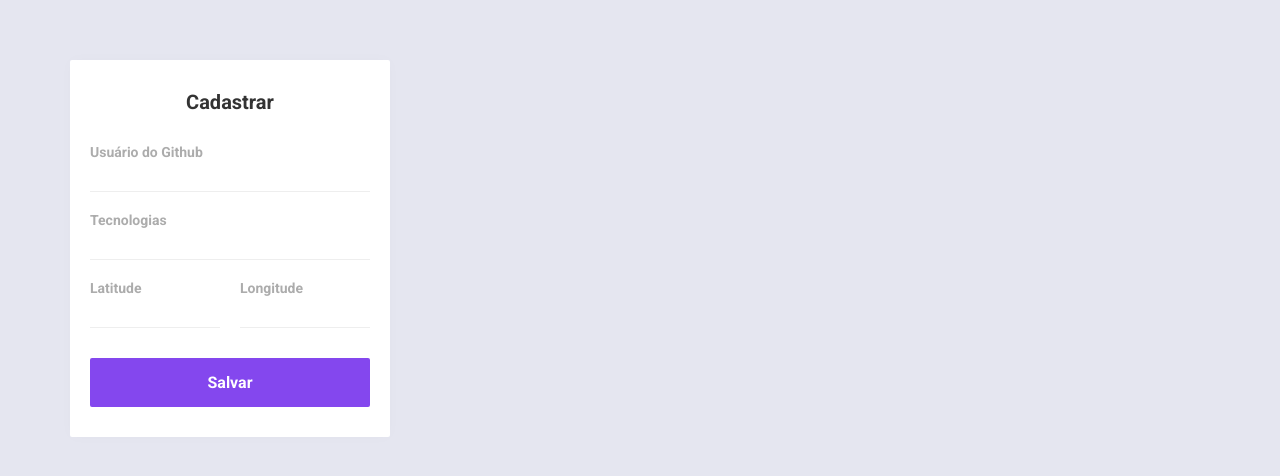
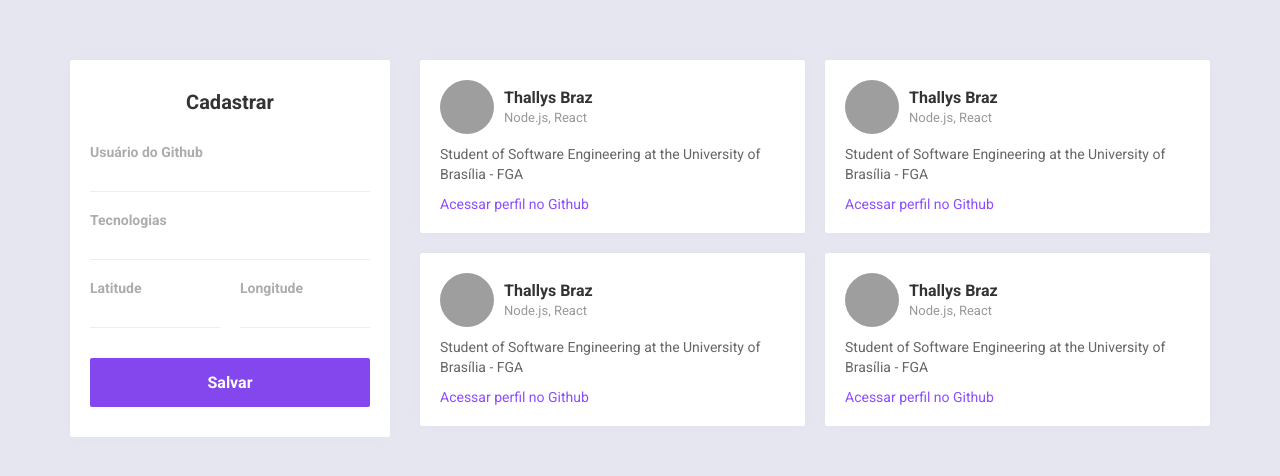
Before and after one commit to thallysbraz/OmniStack10, a React (Create React App) app in the folder web/: page / in a window 1280 px wide. Shown: the top 476 px of the page. Built offline with nearby package versions, Linux system fonts and the light colour scheme; grey boxes are pictures that could not be loaded.

Commit message:
Style list

```diff
--- a/web/src/App.css
+++ b/web/src/App.css
@@ -7,3 +7,7 @@
   flex-direction: row;
   align-items: flex-start;
 }
+
+#app main {
+  margin-left: 30px;
+}
--- a/web/src/App.js
+++ b/web/src/App.js
@@ -3,6 +3,7 @@
 import "./global.css";
 import "./App.css";
 import "./Sidebar.css";
+import "./Main.css";
 
 function App() {
   return (
@@ -35,7 +36,89 @@
           <button type="submit">Salvar</button>
         </form>
       </aside>
-      <main></main>
+      <main>
+        <ul>
+          <li className="dev-item">
+            <header>
+              <img
+                src="https://avatars1.githubusercontent.com/u/39064364?s=460&v=4"
+                alt="Thallys Braz"
+              />
+              <div className="user-info">
+                <strong>Thallys Braz</strong>
+                <span>Node.js, React</span>
+              </div>
+            </header>
+            <p>
+              Student of Software Engineering at the University of Brasília -
+              FGA
+            </p>
+            <a href="https://github.com/thallysbraz">
+              Acessar perfil no Github
+            </a>
+          </li>
+
+          <li className="dev-item">
+            <header>
+              <img
+                src="https://avatars1.githubusercontent.com/u/39064364?s=460&v=4"
+                alt="Thallys Braz"
+              />
+              <div className="user-info">
+                <strong>Thallys Braz</strong>
+                <span>Node.js, React</span>
+              </div>
+            </header>
+            <p>
+              Student of Software Engineering at the University of Brasília -
+              FGA
+            </p>
+            <a href="https://github.com/thallysbraz">
+              Acessar perfil no Github
+            </a>
+          </li>
+
+          <li className="dev-item">
+            <header>
+              <img
+                src="https://avatars1.githubusercontent.com/u/39064364?s=460&v=4"
+                alt="Thallys Braz"
+              />
+              <div className="user-info">
+                <strong>Thallys Braz</strong>
+                <span>Node.js, React</span>
+              </div>
+            </header>
+            <p>
+              Student of Software Engineering at the University of Brasília -
+              FGA
+            </p>
+            <a href="https://github.com/thallysbraz">
+              Acessar perfil no Github
+            </a>
+          </li>
+
+          <li className="dev-item">
+            <header>
+              <img
+                src="https://avatars1.githubusercontent.com/u/39064364?s=460&v=4"
+                alt="Thallys Braz"
+              />
+              <div className="user-info">
+                <strong>Thallys Braz</strong>
+                <span>Node.js, React</span>
+              </div>
+            </header>
+            <p>
+              Student of Software Engineering at the University of Brasília -
+              FGA
+            </p>
+            <a href="https://github.com/thallysbraz">
+              Acessar perfil no Github
+            </a>
+          </li>
+        </ul>
+      </main>
     </div>
   );
 }
--- a/web/src/Main.css
+++ b/web/src/Main.css
@@ -0,0 +1,59 @@
+main {
+  flex: 1;
+}
+
+main ul {
+  display: grid;
+  grid-template-columns: 1fr 1fr;
+  gap: 20px;
+  list-style: none;
+}
+
+li.dev-item {
+  background: #fff;
+  box-shadow: 0 0 14px 0 rgba(0, 0, 0, 0.02);
+  border-radius: 2px;
+  padding: 20px;
+}
+
+li.dev-item header {
+  display: flex;
+  flex-direction: row;
+  align-items: center;
+}
+
+li.dev-item header img {
+  width: 54px;
+  height: 54px;
+  border-radius: 50%;
+}
+li.dev-item header .user-info {
+  margin-left: 10px;
+}
+.user-info strong {
+  display: block;
+  font-size: 16px;
+  color: #333;
+}
+.user-info span {
+  font-size: 13px;
+  color: #999;
+  margin-top: 2px;
+}
+
+li.dev-item p {
+  color: #666;
+  font-size: 14px;
+  line-height: 20px;
+  margin: 10px 0;
+}
+
+li.dev-item a {
+  color: #8d4eff;
+  font-size: 14px;
+  text-decoration: none;
+}
+
+li.dev-item a:hover {
+  color: #5a2ea6;
+}
```
